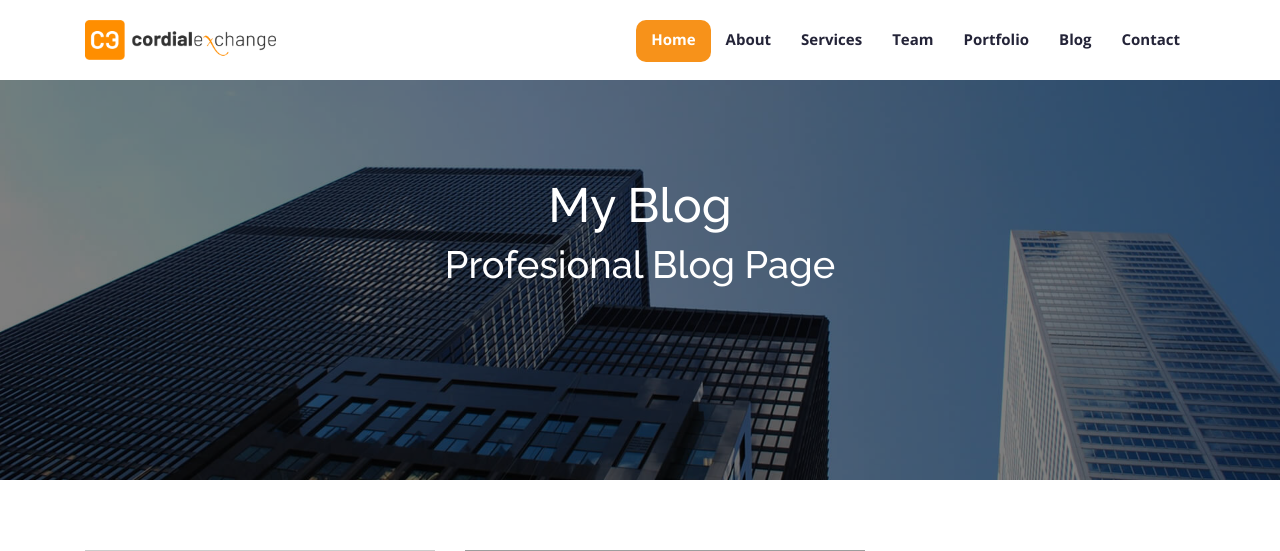
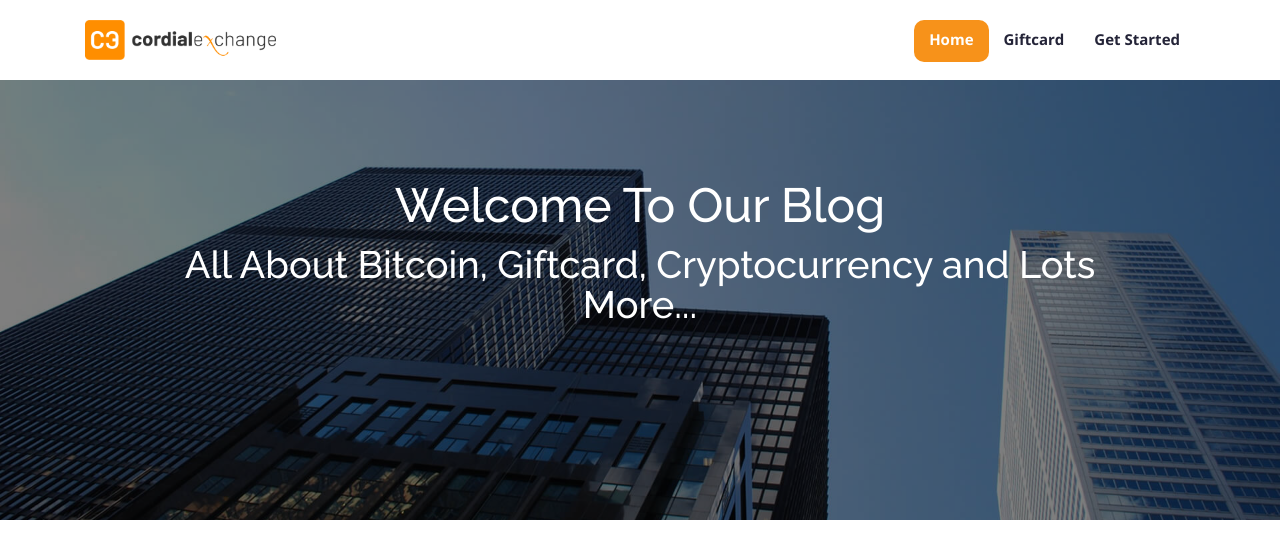
Before and after one commit to toluwanicareer/Blog, a Django app: page / in a window 1280 px wide. Shown: the top 551 px of the page. Run offline with Django 3.2, Linux system fonts and the light colour scheme; data comes from the database, SQL or seed files in the repository; parts of the project's set-up code (start-up, migrations or seed data) failed here and were passed over; some libraries are stand-ins or nearby versions; grey boxes are pictures that could not be loaded.

Commit message:
design update

```diff
--- a/blog/templates/_base.html
+++ b/blog/templates/_base.html
@@ -5,9 +5,10 @@
     <meta charset="utf-8" />
     <meta content="width=device-width, initial-scale=1.0" name="viewport" />
 
-    <title>eBusiness Bootstrap Template - Index</title>
-    <meta content="" name="descriptison" />
-    <meta content="" name="keywords" />
+    <title>Blog | Cordial Exchange</title>
+    <meta content="{{post.meta_title}}" name="title" />
+    <meta content="{{post.meta_description}}" name="description" />
+    <meta content="{{post.keywords}}" name="keywords" />
 
     <!-- Favicons -->
     {% comment %} <link href="/static/img/favicon.png" rel="icon" />
@@ -71,13 +72,9 @@
 
         <nav class="nav-menu d-none d-lg-block">
           <ul>
-            <li class="active"><a href="#header">Home</a></li>
-            <li><a href="#about">About</a></li>
-            <li><a href="#services">Services</a></li>
-            <li><a href="#team">Team</a></li>
-            <li><a href="#portfolio">Portfolio</a></li>
-            <li><a href="#blog">Blog</a></li>
-            <li><a href="#contact">Contact</a></li>
+            <li class="active"><a href="{% url 'home' %}">Home</a></li>
+            <li><a href="https://giftcard.cordialexchange.com">Giftcard</a></li>
+            <li><a href="https://www.cordialexchange.com/login">Get Started</a></li>
           </ul>
         </nav>
         <!-- .nav-menu -->
@@ -99,14 +96,14 @@
                     data-wow-duration="1s"
                     data-wow-delay=".4s"
                   >
-                    <h1 class="title2">My Blog</h1>
+                    <h1 class="title2">Welcome To Our Blog</h1>
                   </div>
                   <div
                     class="layer3 wow zoomInUp"
                     data-wow-duration="2s"
                     data-wow-delay="1s"
                   >
-                    <h2 class="title3">Profesional Blog Page</h2>
+                    <h2 class="title3">All About Bitcoin, Giftcard, Cryptocurrency and Lots More...</h2>
                   </div>
                 </div>
               </div>
--- a/blog/templates/blog-details.html
+++ b/blog/templates/blog-details.html
@@ -23,7 +23,7 @@
                       {% comment %} <span><i class="fa fa-comments-o"></i> <a href="#">6 comments</a></span> {% endcomment %}
                     </div>
                     <div class="entry-content">
-                      <h6>{{post.body}}</6>
+                      <p>{{post.body}}</p>
                       <blockquote>
                         <p>{{post.summary}}</p>
                       </blockquote>
```
